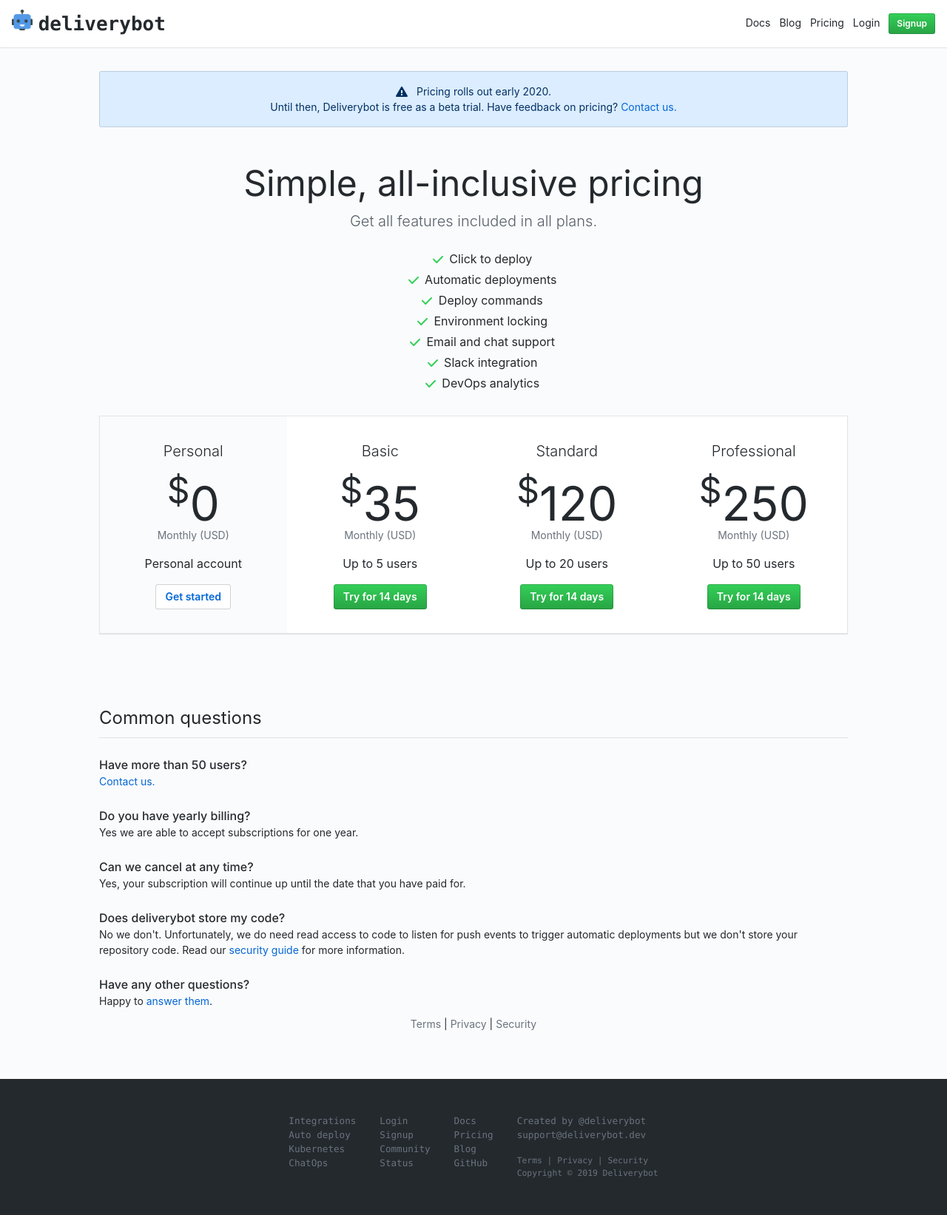
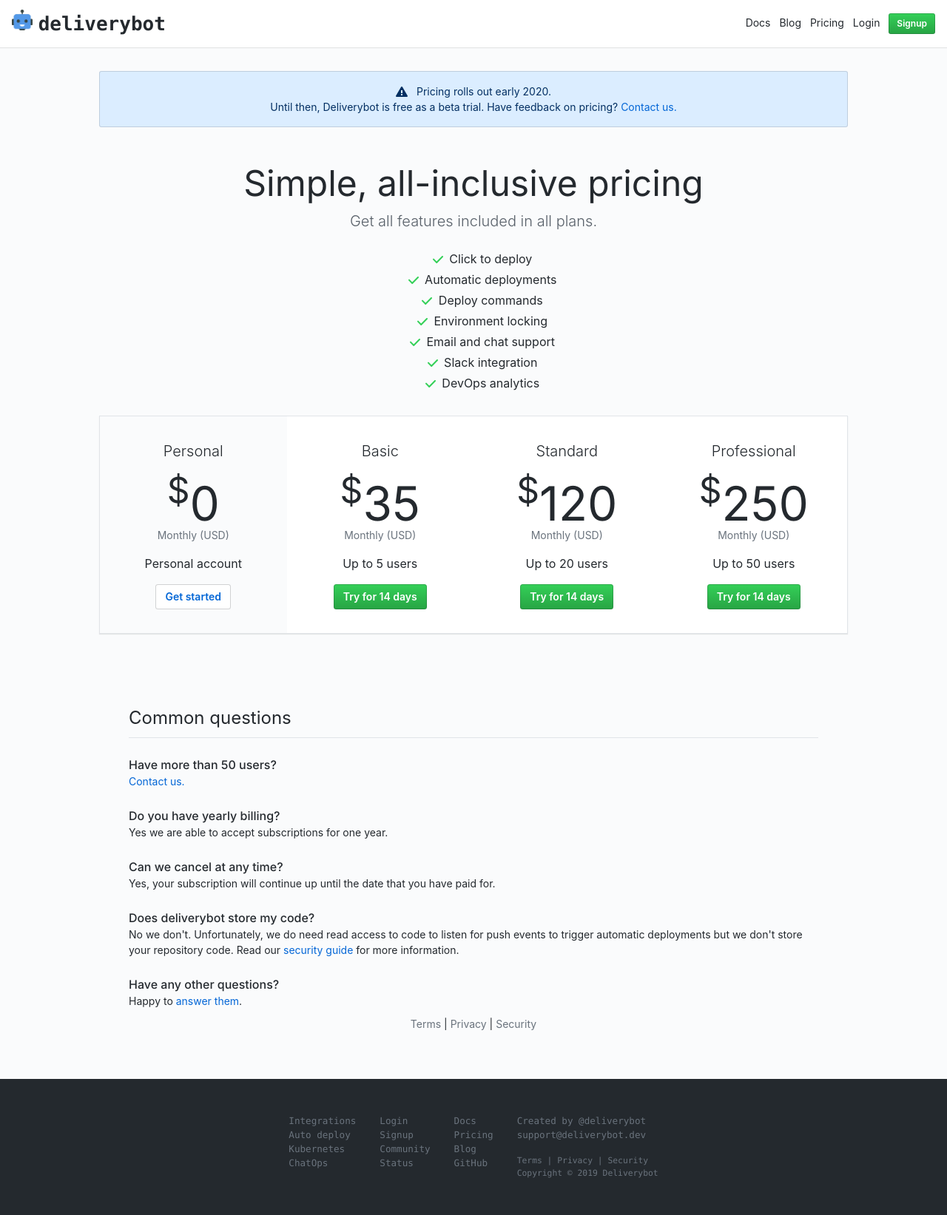
Before and after one commit to deliverybot/deliverybot.github.io, a Jekyll site: the page built from pricing.html, in a window 1280 px wide. Shown: the whole page at 74% size. Built offline with Jekyll 4.4.1, drawn with Linux system fonts in a browser that asks for light colours; a script that is not in the unit is left out.

Commit message:
Fix padding

```diff
--- a/pricing.html
+++ b/pricing.html
@@ -64,7 +64,7 @@
 
 </div>
 
-<div class="container-lg mt-10">
+<div class="container-lg mt-10 px-6">
   <div class="Subhead">
     <div class="Subhead-heading">Common questions</div>
   </div>
```
